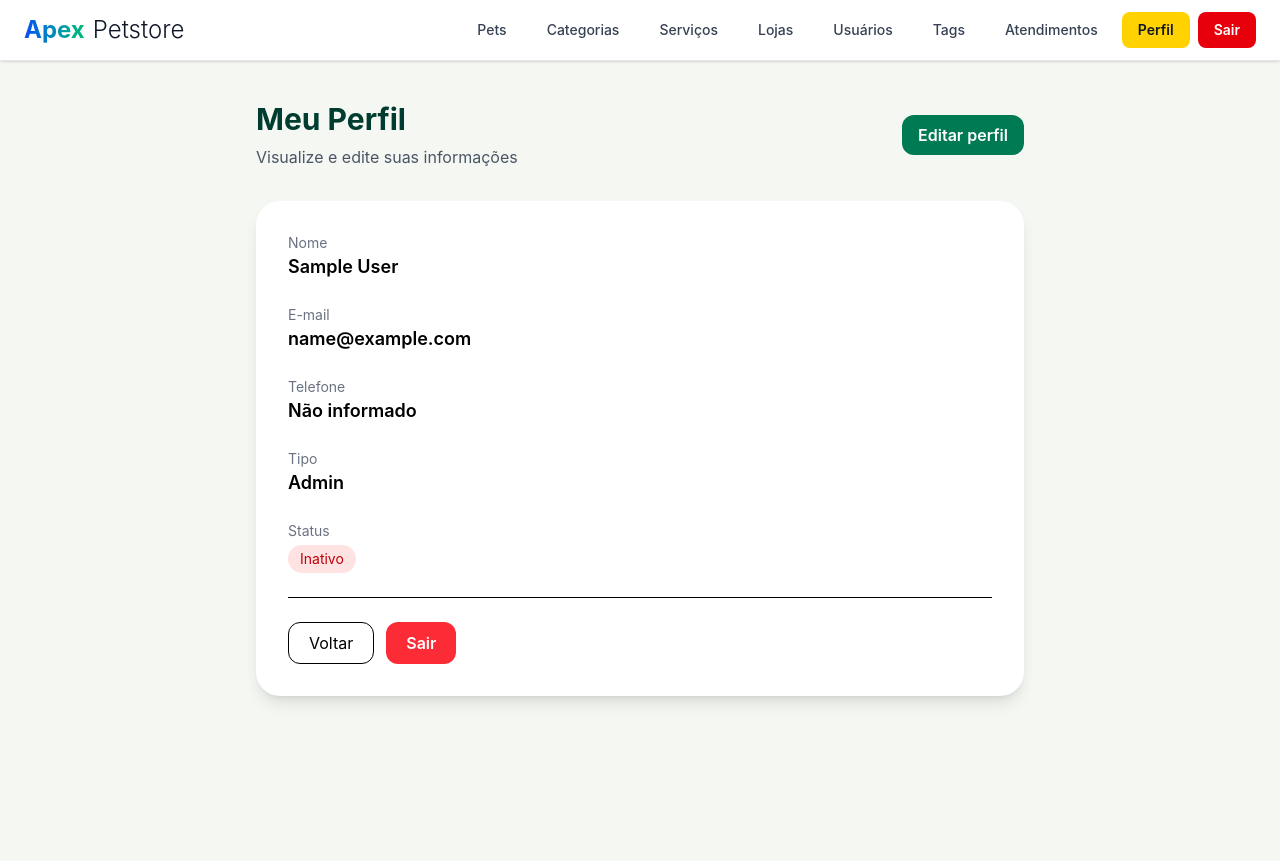
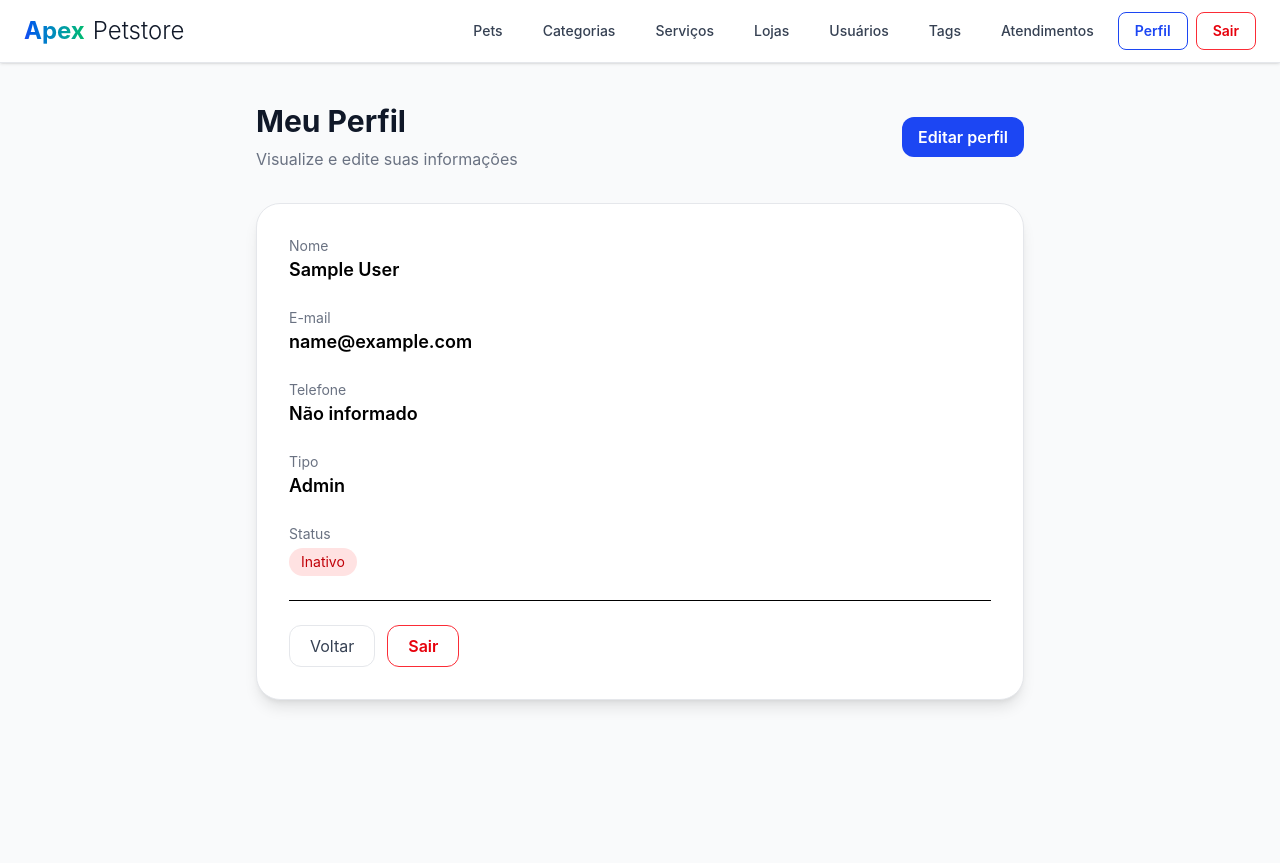
Before and after one commit to gabrielcaixeta01/frontPetstore, a React (Vite) app: page /perfil in a window 1280 px wide. Built offline with nearby package versions, Linux system fonts and the light colour scheme; sample sign-in values are in the browser's storage.

Commit message:
fix: ajsute no fluxo de login

```diff
--- a/src/components/Navbar.tsx
+++ b/src/components/Navbar.tsx
@@ -1,4 +1,4 @@
-import { NavLink, useLocation, useNavigate } from "react-router-dom";
+import { NavLink, useNavigate } from "react-router-dom";
 import { apexTheme } from "../lib/theme";
 
 const links = [
@@ -12,19 +12,16 @@ const links = [
 ];
 
 export default function Navbar() {
-  const location = useLocation();
   const navigate = useNavigate();
   const c = apexTheme.colors;
 
   const token = localStorage.getItem("token");
   const isLogged = !!token;
 
-  const isHome = location.pathname === "/";
-
   function handleLogout() {
     localStorage.removeItem("token");
     localStorage.removeItem("user");
-    navigate("/login");
+    navigate("/");
   }
 
   return (
@@ -42,8 +39,8 @@ export default function Navbar() {
         {/* NAV */}
         <nav className="flex items-center gap-2">
 
-          {/* 🔒 Usuário logado → mostrar navegação (exceto na home, se quiser esconder) */}
-          {isLogged && !isHome && (
+          {/* 🔒 Usuário logado → mostrar navegação */}
+          {isLogged && (
             <>
               {links.map((link) => (
                 <NavLink
@@ -85,14 +82,14 @@ export default function Navbar() {
             <>
               <NavLink
                 to="/perfil"
-                className={`rounded-lg px-4 py-2 text-sm font-semibold transition ${c.secondary} ${c.secondaryHover} ${c.secondaryText}`}
+                className={`rounded-lg px-4 py-2 text-sm font-semibold transition ${c.outlineButton}`}
               >
                 Perfil
               </NavLink>
 
               <button
                 onClick={handleLogout}
-                className={`rounded-lg px-4 py-2 text-sm font-semibold transition ${c.danger}`}
+                className={`rounded-lg px-4 py-2 text-sm font-semibold transition border border-red-500 text-red-600 hover:bg-red-50`}
               >
                 Sair
               </button>
--- a/src/pages/ProfilePage.tsx
+++ b/src/pages/ProfilePage.tsx
@@ -1,5 +1,6 @@
 import { useEffect, useState } from "react";
 import { useNavigate } from "react-router-dom";
+import { apexTheme } from "../lib/theme";
 
 const API_URL = "http://127.0.0.1:8000";
 
@@ -15,6 +16,7 @@ type User = {
 
 export default function ProfilePage() {
   const navigate = useNavigate();
+  const c = apexTheme.colors;
 
   const [user, setUser] = useState<User | null>(null);
   const [isEditing, setIsEditing] = useState(false);
@@ -92,16 +94,16 @@ export default function ProfilePage() {
   if (!user) return null;
 
   return (
-    <main className="min-h-screen bg-[#f5f7f2] px-4 py-10">
+    <main className={`min-h-screen ${c.bgSoft} px-4 py-10`}>
       <div className="mx-auto max-w-3xl">
 
         {/* Header */}
         <div className="mb-8 flex items-center justify-between">
           <div>
-            <h1 className="text-3xl font-bold text-[#003c2f]">
+            <h1 className={`text-3xl font-bold ${c.text}`}>
               Meu Perfil
             </h1>
-            <p className="text-gray-600 mt-2">
+            <p className={`${c.textMuted} mt-2`}>
               Visualize e edite suas informações
             </p>
           </div>
@@ -109,7 +111,7 @@ export default function ProfilePage() {
           {!isEditing && (
             <button
               onClick={() => setIsEditing(true)}
-              className="px-4 py-2 rounded-xl bg-[#007a53] text-white font-semibold hover:bg-[#006445] transition"
+              className={`px-4 py-2 rounded-xl font-semibold transition ${c.primary} ${c.primaryHover} ${c.primaryText}`}
             >
               Editar perfil
             </button>
@@ -117,7 +119,7 @@ export default function ProfilePage() {
         </div>
 
         {/* Card */}
-        <div className="bg-white rounded-3xl shadow-lg p-8 space-y-6">
+        <div className={`bg-white rounded-3xl shadow-lg p-8 space-y-6 border ${c.border}`}>
 
           {/* Nome */}
           <div>
@@ -126,7 +128,7 @@ export default function ProfilePage() {
               <input
                 value={name}
                 onChange={(e) => setName(e.target.value)}
-                className="mt-2 w-full rounded-xl border px-4 py-3"
+                className={`mt-2 w-full rounded-xl border ${c.border} px-4 py-3`}
               />
             ) : (
               <p className="text-lg font-semibold">{user.name}</p>
@@ -140,7 +142,7 @@ export default function ProfilePage() {
               <input
                 value={email}
                 onChange={(e) => setEmail(e.target.value)}
-                className="mt-2 w-full rounded-xl border px-4 py-3"
+                className={`mt-2 w-full rounded-xl border ${c.border} px-4 py-3`}
               />
             ) : (
               <p className="text-lg font-semibold">{user.email}</p>
@@ -154,7 +156,7 @@ export default function ProfilePage() {
               <input
                 value={phone}
                 onChange={(e) => setPhone(e.target.value)}
-                className="mt-2 w-full rounded-xl border px-4 py-3"
+                className={`mt-2 w-full rounded-xl border ${c.border} px-4 py-3`}
               />
             ) : (
               <p className="text-lg font-semibold">
@@ -173,7 +175,7 @@ export default function ProfilePage() {
 
           {/* Status */}
           <div>
-            <p className="text-sm text-gray-500">Status</p>
+            <p className={`text-sm ${c.textMuted}`}>Status</p>
             <span
               className={`inline-block mt-1 px-3 py-1 text-sm rounded-full ${
                 user.active
@@ -192,7 +194,7 @@ export default function ProfilePage() {
               <>
                 <button
                   onClick={() => setIsEditing(false)}
-                  className="px-5 py-2 rounded-xl border"
+                  className={`px-5 py-2 rounded-xl border ${c.border} text-gray-700`}
                 >
                   Cancelar
                 </button>
@@ -200,7 +202,7 @@ export default function ProfilePage() {
                 <button
                   onClick={handleSave}
                   disabled={loading}
-                  className="px-5 py-2 rounded-xl bg-[#007a53] text-white font-semibold hover:bg-[#006445]"
+                  className={`px-5 py-2 rounded-xl font-semibold transition ${c.primary} ${c.primaryHover} ${c.primaryText}`}
                 >
                   {loading ? "Salvando..." : "Salvar"}
                 </button>
@@ -209,14 +211,14 @@ export default function ProfilePage() {
               <>
                 <button
                   onClick={() => navigate("/")}
-                  className="px-5 py-2 rounded-xl border"
+                  className={`px-5 py-2 rounded-xl border ${c.border} text-gray-700`}
                 >
                   Voltar
                 </button>
 
                 <button
                   onClick={handleLogout}
-                  className="px-5 py-2 rounded-xl bg-red-500 text-white font-semibold hover:bg-red-600"
+                  className={`px-5 py-2 rounded-xl font-semibold transition border border-red-500 text-red-600 hover:bg-red-50`}
                 >
                   Sair
                 </button>
```
